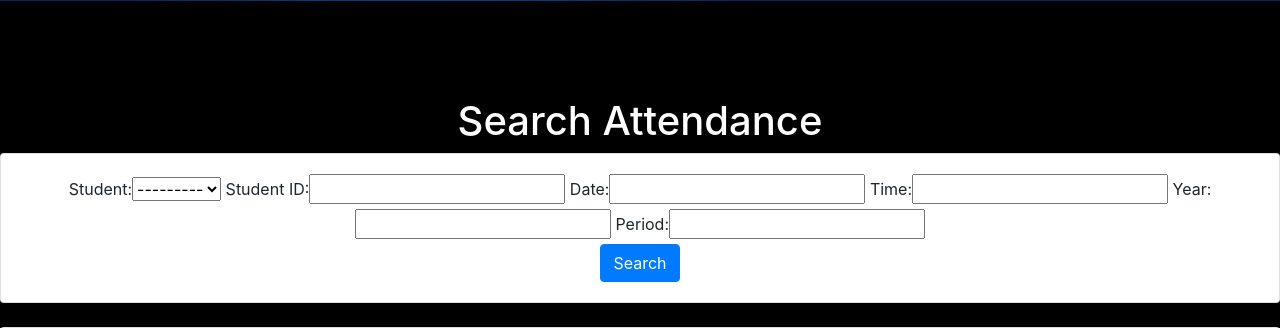
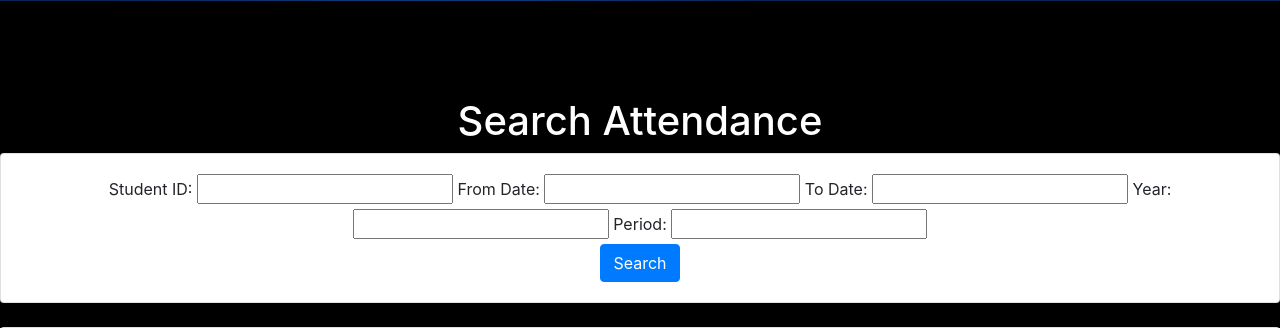
Before and after one commit to vaibhavshukla123/ai_based_attendance_system_using_face_recognition_in_python_django_website, a Django app: page /searchattendance/ in a window 1280 px wide. Shown: the part 791-1119 px from the top of that part. Run offline with Django 3.2, Linux system fonts and the light colour scheme; data comes from the database, SQL or seed files in the repository; data that the repository does not hold is empty; the page is wider than the window, and the part outside it is not shown; some libraries are stand-ins or nearby versions.

Commit message:
searchattendancefixed

```diff
--- a/Face_Verification_based_Attendance_system-master/ai_attendance_system/filters.py
+++ b/Face_Verification_based_Attendance_system-master/ai_attendance_system/filters.py
@@ -1,4 +1,5 @@
 import django_filters
+from bootstrap_datepicker_plus.widgets import DatePickerInput, TimePickerInput
 
 from .models import Attendance
 
@@ -6,4 +7,4 @@ class AttendanceFilter(django_filters.FilterSet):
     class Meta:
         model = Attendance
         fields = '__all__'
-        exclude = ['Faculty_Name', 'status','branch','section']
+        exclude = ['Faculty_Name', 'status','branch','section','time']
--- a/Face_Verification_based_Attendance_system-master/ai_attendance_system/models.py
+++ b/Face_Verification_based_Attendance_system-master/ai_attendance_system/models.py
@@ -74,5 +74,5 @@ class Attendance(models.Model):
     section = models.CharField(max_length=200, null = True)
     period = models.CharField(max_length=200, null = True)
     status = models.CharField(max_length=200, null = True, default='Absent')
-    def __str__(self):
-        return str(self.Student_ID + "_" + str(self.date)+ "_" + str(self.period))
+    # def __str__(self):
+    #     return str(self.Student_ID + "_" + str(self.date)+ "_" + str(self.period))
--- a/Face_Verification_based_Attendance_system-master/ai_attendance_system/templates/ai_attendance_system/attendance.html
+++ b/Face_Verification_based_Attendance_system-master/ai_attendance_system/templates/ai_attendance_system/attendance.html
@@ -1,4 +1,5 @@
 {% extends 'ai_attendance_system/main.html' %}
+
 {% block content %}
 {% for message in messages %}
         {% if message.tags == 'error' %}
@@ -23,11 +24,20 @@
 		<div class="card card-body">
 
 			<center>
+
 				<form method="get">
-					{{myFilter.form}}
+					<label for="id_Student_ID">Student ID:</label>
+					<input type="text" name="Student_ID" id="id_Student_ID">
+					<label for="from_date">From Date:</label>
+					<input type="text" name="from_date" id="from_date">
+					<label for="to_date">To Date:</label>
+					<input type="text" name="to_date" id="to_date">
+					<label for="id_year">Year:</label>
+					<input type="text" name="year" id="id_year">
+					<label for="id_period">Period:</label>
+					<input type="text" name="period" id="id_period">
 					<br>
-
-		    		<button class="btn btn-primary" type="submit">Search</button>
+					<button class="btn btn-primary" type="submit">Search</button>
 				</form>
 			</center>
 		</div>
@@ -54,8 +64,8 @@
 
 				<tr>
                     <td>{{ attendance.Student_ID }}</td>
-					<td>{{ attendance.student.firstname }}</td>
-                    <td>{{ attendance.Student_ }}</td>
+					<!-- <td>{{ attendance.student.firstname }}</td>
+                    <td>{{ attendance.Student_ }}</td> -->
 					<td>{{ attendance.branch }}</td>
 					<td>{{ attendance.year }}</td>
 					<td>{{ attendance.section }}</td>
--- a/Face_Verification_based_Attendance_system-master/ai_attendance_system/templates/ai_attendance_system/main.html
+++ b/Face_Verification_based_Attendance_system-master/ai_attendance_system/templates/ai_attendance_system/main.html
@@ -559,9 +559,46 @@
 
 
 	</style>
+	<link rel="stylesheet" href="//code.jquery.com/ui/1.13.2/themes/base/jquery-ui.css">
+	<link rel="stylesheet" href="/resources/demos/style.css">
+	<script src="https://code.jquery.com/jquery-3.6.0.js"></script>
+	<script src="https://code.jquery.com/ui/1.13.2/jquery-ui.js"></script>
 	<script src="https://cdnjs.cloudflare.com/ajax/libs/sweetalert/2.1.2/sweetalert.min.js" integrity="sha512-AA1Bzp5Q0K1KanKKmvN/4d3IRKVlv9PYgwFPvm32nPO6QS8yH1HO7LbgB1pgiOxPtfeg5zEn2ba64MUcqJx6CA==" crossorigin="anonymous" referrerpolicy="no-referrer"></script>
 		<link rel="stylesheet" href="https://cdnjs.cloudflare.com/ajax/libs/font-awesome/5.11.2/css/fontawesome.min.css">
 		<link rel="stylesheet" href="https://cdnjs.cloudflare.com/ajax/libs/twitter-bootstrap/4.4.1/css/bootstrap.css">
+
+		<script>
+			$( function() {
+// 			  $( "#from_date" ).datepicker({
+//       dateFormat: 'yy-mm-dd'
+// });
+
+// $( "#to_date" ).datepicker({
+//       dateFormat: 'yy-mm-dd'
+// });
+
+var dateToday = new Date();
+
+
+var dates = $("#from_date, #to_date").datepicker({
+    changeMonth: true,
+	dateFormat: 'yy-mm-dd',
+    numberOfMonths: 1,
+    onSelect: function(selectedDate) {
+        var option = this.id == "from_date" ? "minDate" : "maxDate",
+            instance = $(this).data("datepicker"),
+            date = $.datepicker.parseDate(instance.settings.dateFormat || $.datepicker._defaults.dateFormat, selectedDate, instance.settings);
+        dates.not(this).datepicker("option", option, date);
+		}
+	});
+
+			} );
+
+
+
+
+
+			</script>
 </head>
 <body>
 	{%  include 'ai_attendance_system/navbar.html' %}
--- a/Face_Verification_based_Attendance_system-master/ai_attendance_system/views.py
+++ b/Face_Verification_based_Attendance_system-master/ai_attendance_system/views.py
@@ -11,6 +11,8 @@ from .models import Student, Attendance
 from .filters import AttendanceFilter
 from django.views.decorators.csrf import csrf_exempt
 import requests
+from django.contrib.admin.widgets import AdminDateWidget
+
 
 
 # from django.views.decorators import gzip
@@ -159,9 +161,37 @@ def takeAttendance(request):
     return render(request, 'ai_attendance_system/take_attendance.html', context)
 
 def searchAttendance(request):
-    attendances = Attendance.objects.all()
-    myFilter = AttendanceFilter(request.GET, queryset=attendances)
+    # attendances = Attendance.objects.all()
+    x = list(request.GET.keys())
+    to_date = date.today()
+
+
+    print("to_date")
+    print(to_date)
+    flag = 0
+    if(x.count('from_date') and  request.GET['from_date'] != ''):
+        from_date = request.GET['from_date']
+        flag = 1
+
+    if(x.count('to_date') and  request.GET['to_date'] != ''):
+        to_date = request.GET['to_date']
+
+
+
+    if(flag == 1):
+        attendances = Attendance.objects.filter(date__lte=to_date,date__gte=from_date)
+    else:
+        attendances = Attendance.objects.all()
+
+    # print()
+    print("request.GET")
+
+
+
+
+    myFilter = AttendanceFilter( request.GET, queryset=attendances)
     attendances = myFilter.qs
+    # attendances = attendances
     context = {'myFilter':myFilter, 'attendances': attendances, 'ta':False}
     return render(request, 'ai_attendance_system/attendance.html', context)
 
@@ -412,7 +442,7 @@ def saveAttendance(request):
         for student in students:
             if str(student.registration_id) in names:
                 attendance = Attendance(Faculty_Name = request.user.faculty,
-                Student_ID = str(student.registration_id),
+                student_id = str(student.registration_id),
                 period = details['period'],
                 branch = details['branch'],
                 year = details['year'],
@@ -421,7 +451,7 @@ def saveAttendance(request):
                 attendance.save()
             else:
                 attendance = Attendance(Faculty_Name = request.user.faculty,
-                Student_ID = str(student.registration_id),
+                student_id = str(student.registration_id),
                 period = details['period'],
                 branch = details['branch'],
                 year = details['year'],
--- a/Face_Verification_based_Attendance_system-master/artificial_intelligence_based_attendance_system/settings.py
+++ b/Face_Verification_based_Attendance_system-master/artificial_intelligence_based_attendance_system/settings.py
@@ -41,6 +41,7 @@ INSTALLED_APPS = [
 
     'ai_attendance_system',
     'django_filters',
+    'django_forms_bootstrap',
 ]
 
 MIDDLEWARE = [
```
Also changed, not shown: Face_Verification_based_Attendance_system-master/ai_attendance_system/templates/ai_attendance_system/facultyForm.html (+12 -0 lines).
